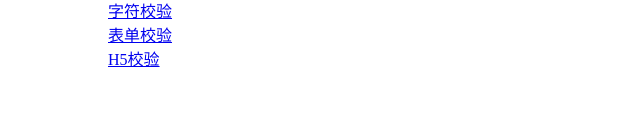
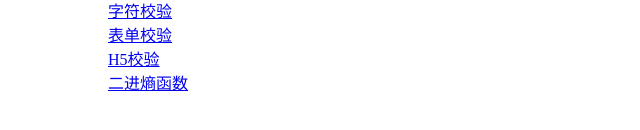
Before and after one commit to WuXiaoTon/spa, a plain HTML site: page index.html in a window 1280 px wide. Shown: the part 154-284 px from the top of the page, without its empty margins (0-640 px from the left). Drawn offline with Linux system fonts and the light colour scheme.

Commit message:
WuXiaoTon

```diff
--- a/index.html
+++ b/index.html
@@ -24,7 +24,7 @@
     </br>
     <a href="https://wuxiaoton.github.io/spa/W09/H5.html">H5校验</a>
     </br>
-    <a href="https://wuxiaoton.github.io/spa/W"></a>
+    <a href="https://wuxiaoton.github.io/spa/W10/echarts.html">二进熵函数</a>
     </br>
     <a href="https://wuxiaoton.github.io/spa/W"></a>
     </br>
```
